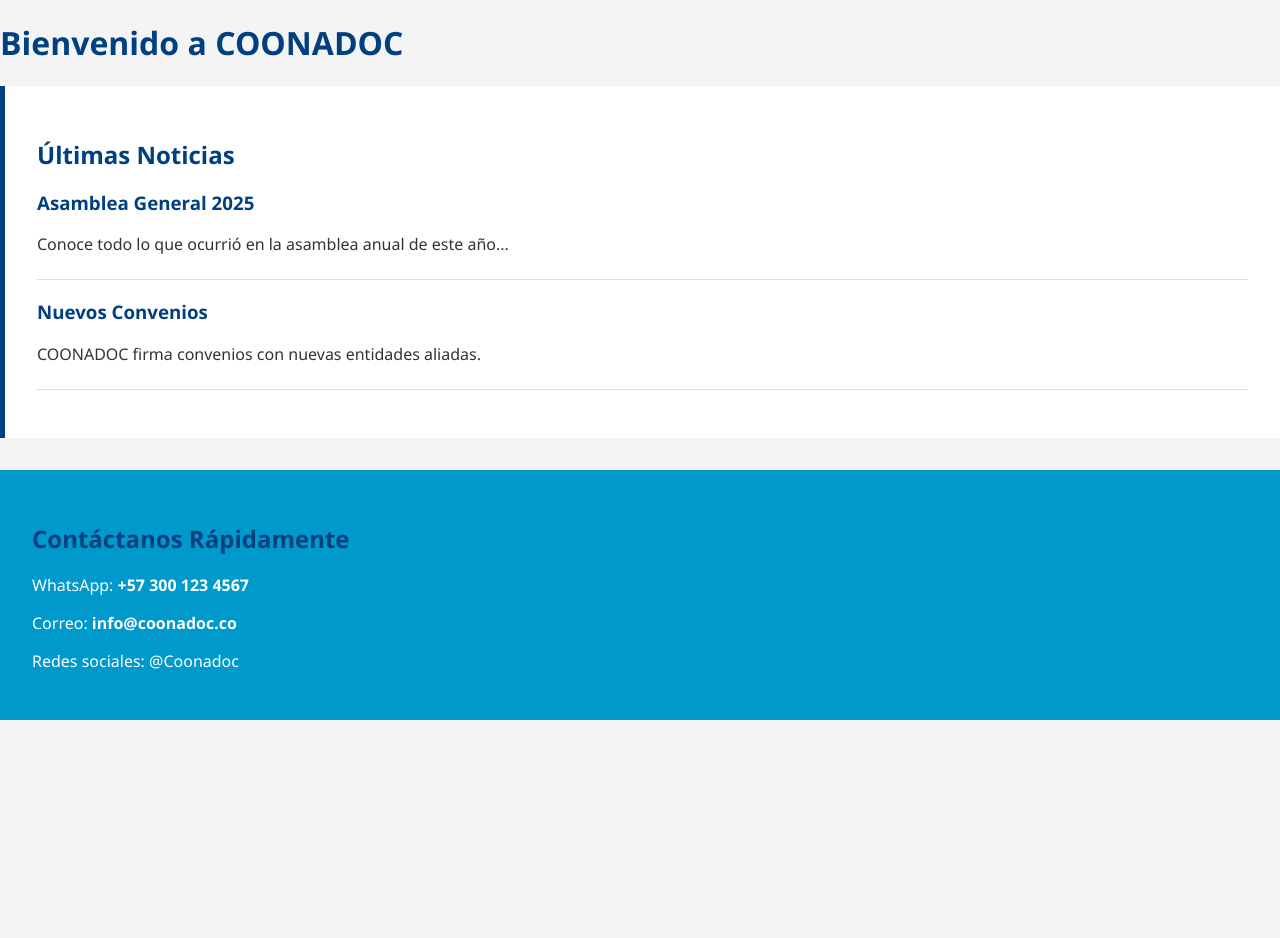
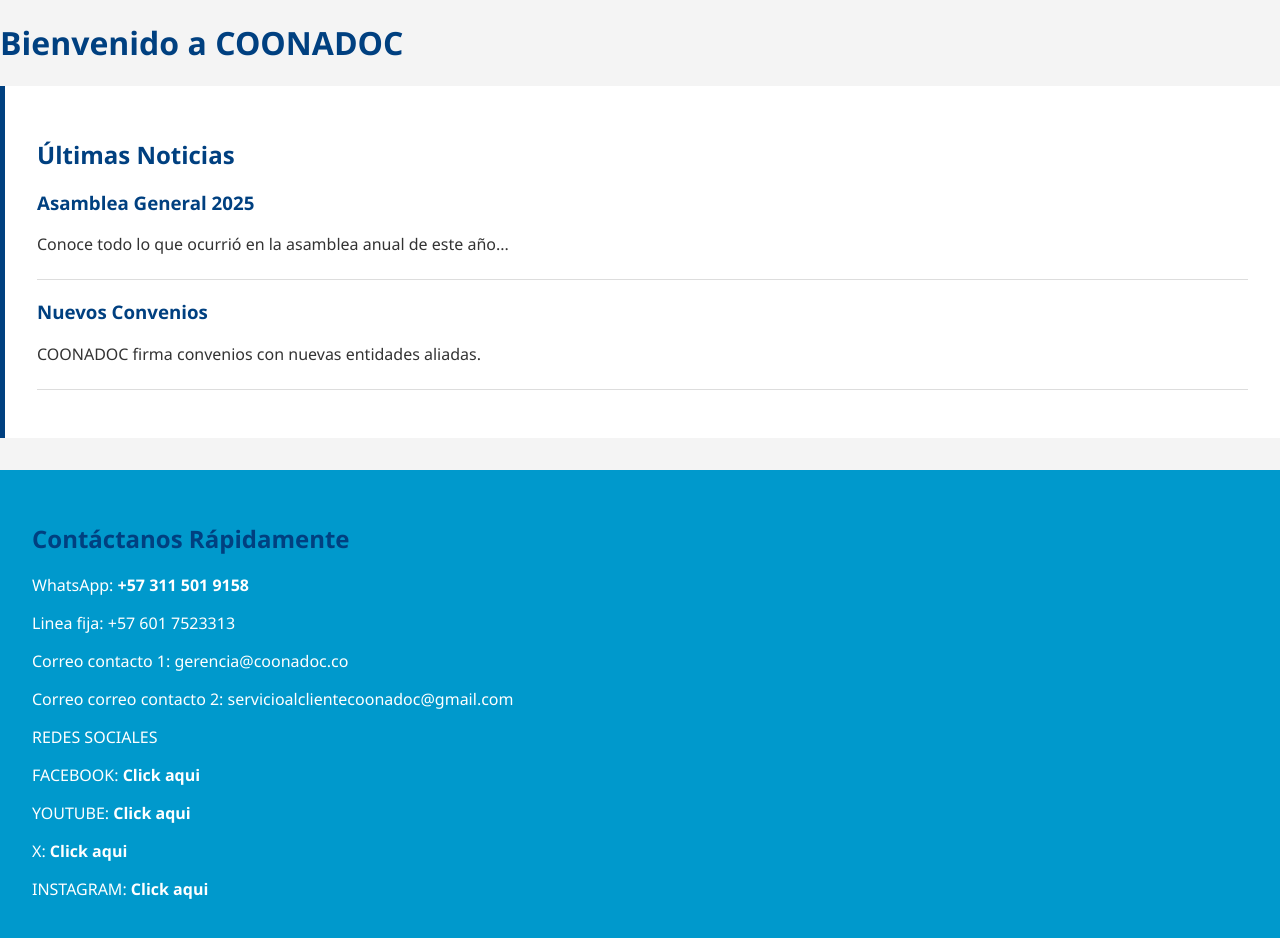
Before and after one commit to kaletho811/reto-empresarial-DyK, a React (Create React App) app: page / in a window 1280 px wide. Shown: the top 938 px of the page. Before the commit the page ends 800 px from the top, so only its background shows below. Built offline with nearby package versions, Linux system fonts and the light colour scheme.

Commit message:
actualizacion contactos

```diff
--- a/src/componentes/inicio/ContactoRapido.jsx
+++ b/src/componentes/inicio/ContactoRapido.jsx
@@ -4,9 +4,15 @@ const ContactoRapido = () => {
     return (
         <section className="contacto-rapido">
         <h2>Contáctanos Rápidamente</h2>
-        <p>WhatsApp: <a href="https://wa.me/573001234567">+57 300 123 4567</a></p>
-        <p>Correo: <a href="mailto:info@coonadoc.co">info@coonadoc.co</a></p>
-        <p>Redes sociales: @Coonadoc</p>
+        <p>WhatsApp: <a href="https://api.whatsapp.com/send?phone=573115019158">+57 311 501 9158</a></p>
+        <p>Linea fija: +57 601 7523313</p>
+        <p>Correo contacto 1: gerencia@coonadoc.co</p>
+        <p>Correo correo contacto 2: servicioalclientecoonadoc@gmail.com</p>
+        <p>REDES SOCIALES</p>
+        <p>FACEBOOK: <a href="https://www.facebook.com/COONADOC/">Click aqui</a></p>
+        <p>YOUTUBE: <a href="https://www.youtube.com/channel/UCV9denEEUEbxAt2uLwbnaDg">Click aqui</a></p>
+        <p>X: <a href="https://x.com/Coonadoc">Click aqui</a></p>
+        <p>INSTAGRAM: <a href="https://www.instagram.com/coopcoonadoc/">Click aqui</a></p>
         </section>
     );
 };
```
